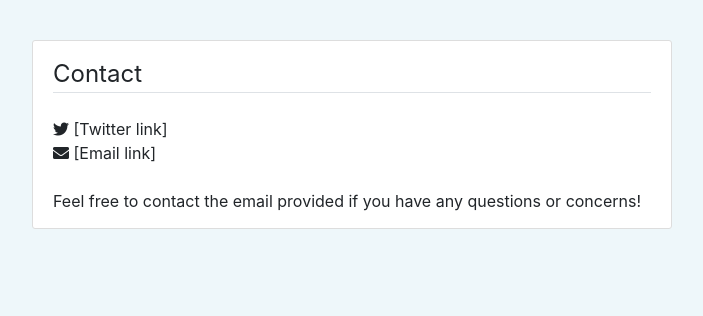
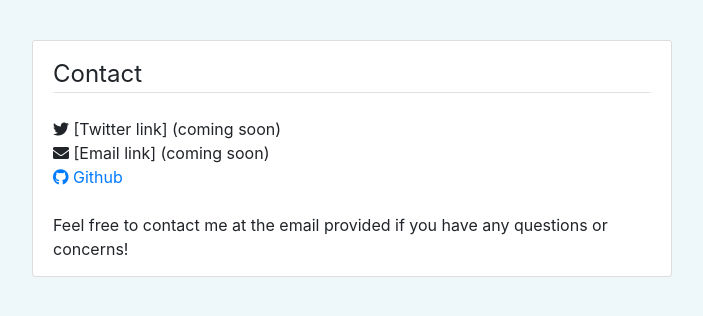
Before and after one commit to AnuragGowda/MyMCPS_Plus, a Flask app: page /contact in a window 1280 px wide. Shown: the part 74-390 px from the top of the page, without its empty margins (288-991 px from the left). Run offline with Flask 2, Linux system fonts and the light colour scheme; parts of the project's set-up code (start-up, migrations or seed data) failed here and were passed over; some libraries are stand-ins or nearby versions.

Commit message:
Update contact.html

```diff
--- a/gradedisplay/templates/contact.html
+++ b/gradedisplay/templates/contact.html
@@ -2,8 +2,9 @@
 {% block content %}
     <div class="col-md-6 offset-md-3 info">
         <legend class="border-bottom mb-4">Contact</legend>
-        <i class="fab fa-twitter"></i> [Twitter link]<br>
-        <i class="fas fa-envelope"></i> [Email link]<br><br>
-        Feel free to contact the email provided if you have any questions or concerns!
+        <i class="fab fa-twitter"></i> [Twitter link] (coming soon)<br>
+        <i class="fas fa-envelope"></i> [Email link] (coming soon)<br>
+        <a href="https://github.com/AnuragGowda" target="_blank"><i class="fab fa-github"></i> Github</a><br><br>
+        Feel free to contact me at the email provided if you have any questions or concerns!
     </div>
 {% endblock content %}
```
